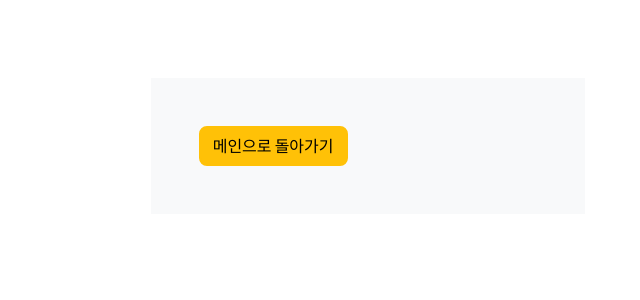
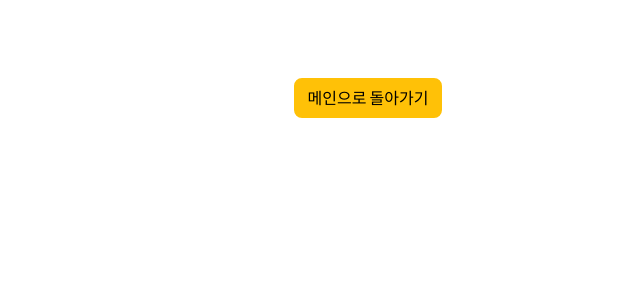
Before and after one commit to CapstoneDesign-i4/django-kakaopay, a Django app: page /matchat/pay/fail/ in a window 1280 px wide. Shown: the part 104-404 px from the top of the page, without its empty margins (272-912 px from the left). Run offline with Django 3.2, Linux system fonts and the light colour scheme; some libraries are stand-ins or nearby versions.

Commit message:
버튼 수정

```diff
--- a/templates/matchat/cancel.html
+++ b/templates/matchat/cancel.html
@@ -2,7 +2,7 @@
 {% block content %}
   <div class="mt-5 pt-3 row justify-content-center">
     <h2 class="text-center my-5 col-12">결제가 취소되었습니다!</h2>
-        <div class="col-4 p-5 bg-light">
+        <div class="col-12 text-center">
         <a href="{% url 'main' %}" class="btn btn-warning">메인으로 돌아가기</a>
         </div>
   </div>
--- a/templates/matchat/fail.html
+++ b/templates/matchat/fail.html
@@ -2,7 +2,7 @@
 {% block content %}
 <h2 class="text-center my-5 col-12">결제 실패</h2>
   <div class="mt-5 pt-5 row justify-content-center">
-    <div class="col-4 p-5 bg-light">
+    <div class="col-12 text-center">
         <a href="{% url 'main' %}" class="btn btn-warning">메인으로 돌아가기</a>
     </div>
   </div>
```
